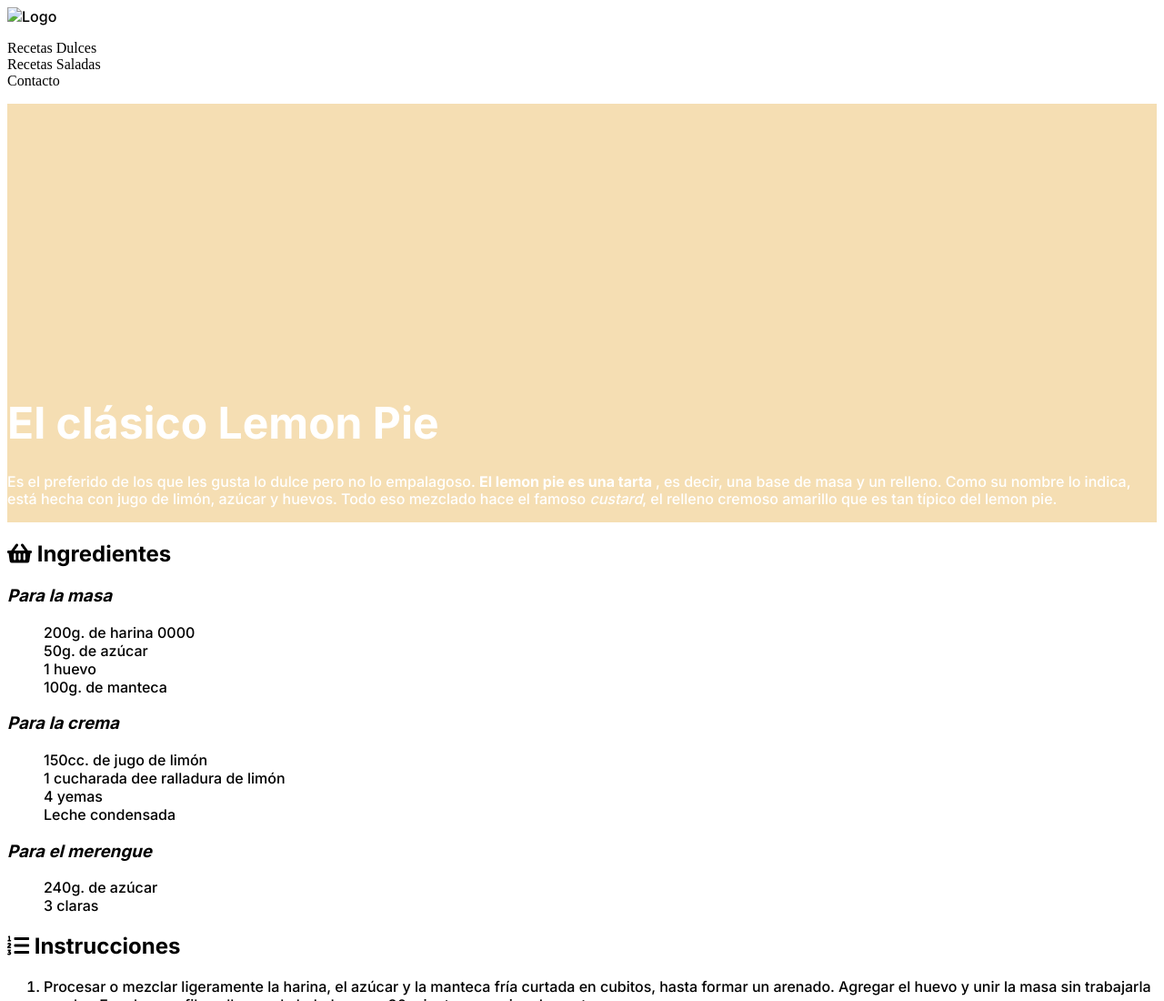
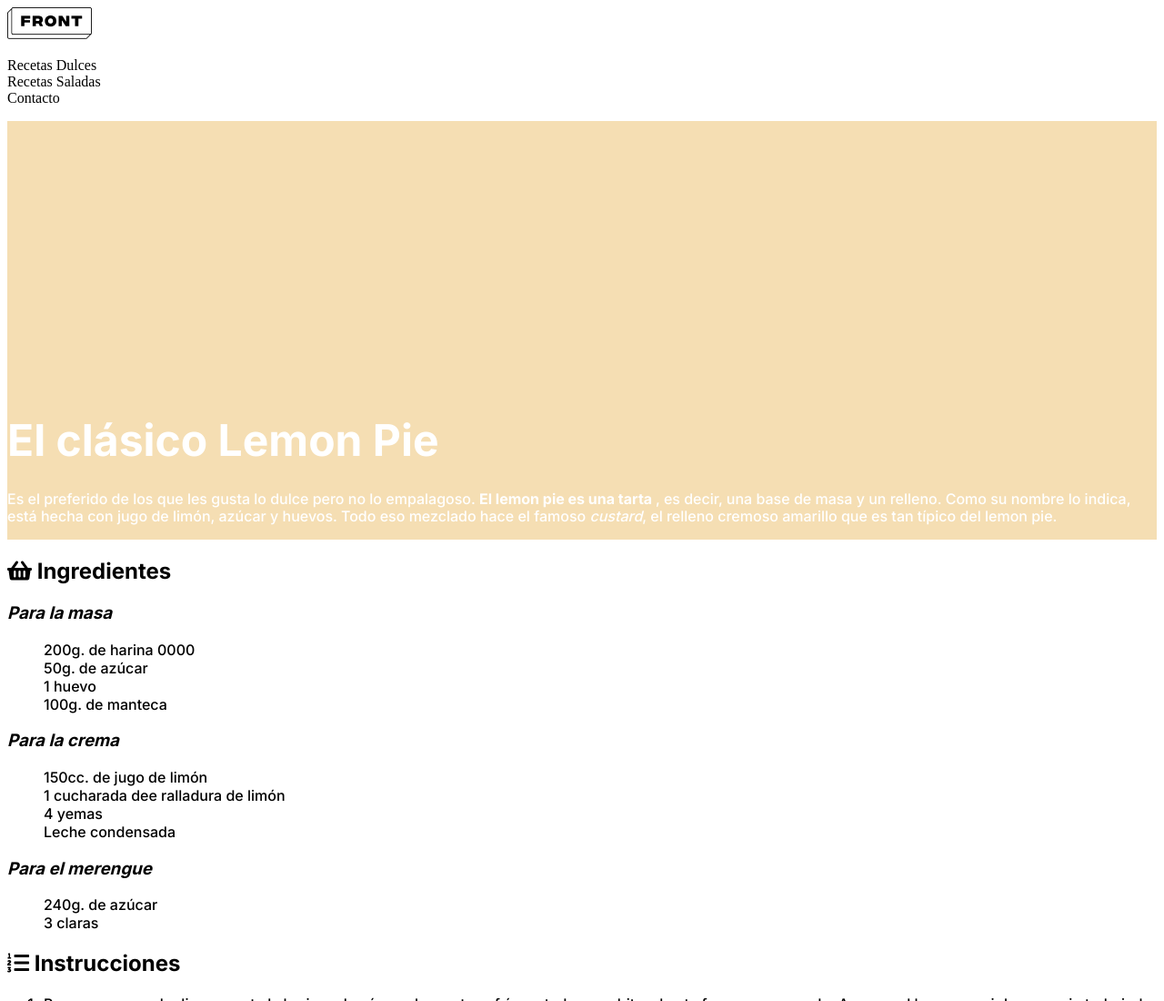
Before and after one commit to javiquinteros93/FrontEndI, a plain HTML site: page LemonPie/index.html in a window 1280 px wide. Shown: the top 1100 px of the page at 91% size. Drawn offline with Linux system fonts and the light colour scheme; the site is published under a folder, as on GitHub Pages, so addresses that start at the root find nothing.

Commit message:
Resolviendo LemonPie

```diff
--- a/LemonPie/index.html
+++ b/LemonPie/index.html
@@ -16,7 +16,7 @@
   </head>
   <body>
     <header>
-      <img src="/img/Logo.png" alt="Logo" />
+      <img src="img/Logo.png" alt="Logo" />
       <nav>
         <ul>
           <li><a href="#">Recetas Dulces</a></li>
```
